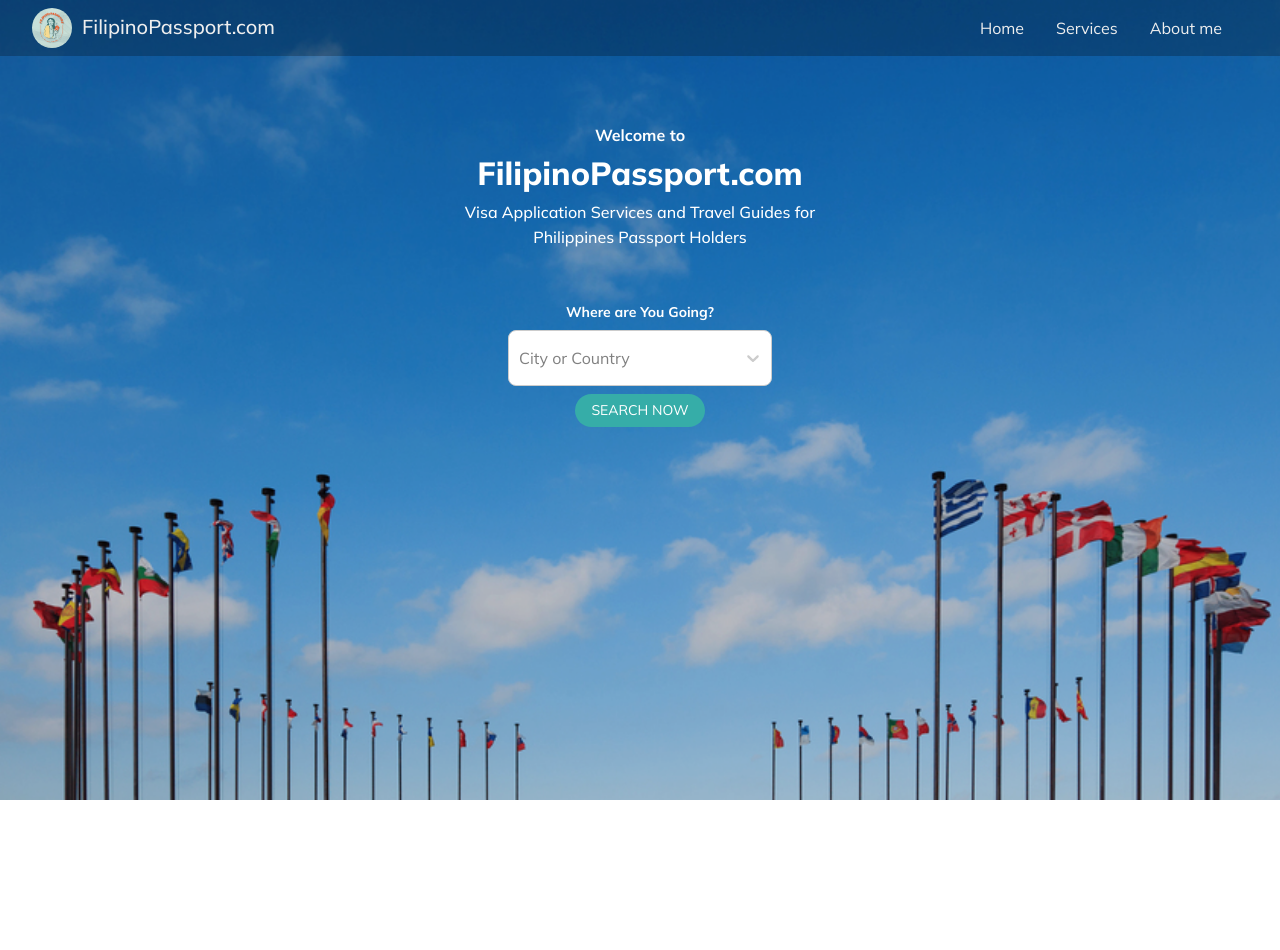
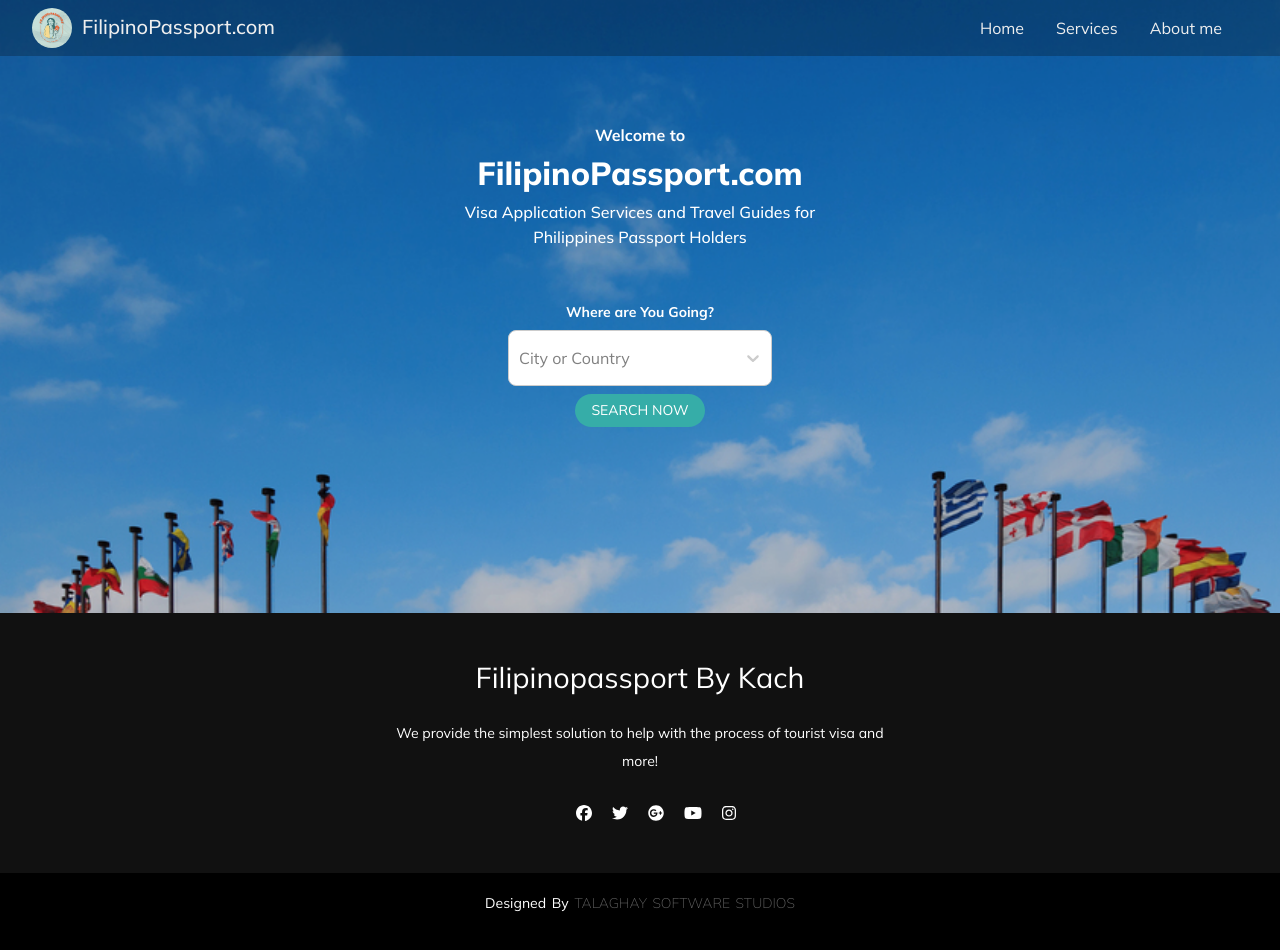
Before and after one commit to Talaghay-Software-Studio/filipinopassport-web, a React (Create React App) app: page / in a window 1280 px wide. Before the commit the page ends 800 px from the top, so only its background shows below. Built offline with nearby package versions, Linux system fonts and the light colour scheme; the HTML template or start-up script is replaced by a standard one.

Commit message:
added footer

```diff
--- a/src/App.css
+++ b/src/App.css
@@ -1,6 +1,46 @@
 .App {
   text-align: center;
   position: relative;
+  min-height: 100vh;
+  display: flexbox;
+  flex-direction: column;
+  height: 100%;
+}
+
+body {
+  min-height: 100%;
+  margin: 0;
+  overflow-y: scroll;
+  overflow-x: hidden;
+  grid: auto;
+  background: #000;
+}
+
+
+.bg {
+  background-image: url(./images/Flags_Background.jpg);
+  position: absolute;
+  left: 0;
+  top: 0;
+  width: 100%;
+  height: 100%;
+  background-size: cover;
+  background-position: center;
+}
+
+
+Footer{
+  position: absolute;
+  bottom: 0;
+  left: 0;
+  right: 0;
+  background: #111;
+  height: auto;
+  width: 100vw;
+  font-family: "Open Sans";
+  padding-top: 40px;
+  color: #fff;
+  margin-top: auto;
 }
 
 .App-logo {
@@ -29,22 +69,6 @@
   color: #61dafb;
 }
 
-body {
-  overflow-y: scroll;
-  overflow-x: hidden;
-}
-
-.footer {
-  background-color: #282c34;
-  color: white;
-  text-align: center;
-  padding: 24px;
-  position: absolute;
-  left: 0;
-  width: 100%;
-  bottom: 0;
-}
-
 @keyframes App-logo-spin {
   from {
     transform: rotate(0deg);
@@ -63,17 +87,6 @@
   background-color: #000; /* Change this to the desired color */
   opacity: 0.16;
   z-index: 9999; /* Set this to a higher value than other elements on the page to make sure it covers everything */
-}
-
-.bg {
-  background-image: url(./images/Flags_Background.jpg);
-  position: absolute;
-  left: 0;
-  top: 0;
-  width: 100%;
-  height: 20%;
-  background-size: cover;
-  background-position: center;
 }
 
 @font-face {
@@ -216,3 +229,69 @@
 		font-size: 1.5rem;
 	}
 }
+
+style.css
+*{
+    margin: 0;
+    padding: 0;
+    box-sizing: border-box;
+}
+
+.footer-content{
+  display: flex;
+  align-items: center;
+  justify-content: center;
+  flex-direction: column;
+  text-align: center;
+}
+.footer-content h3{
+    font-size: 1.8rem;
+    font-weight: 400;
+    text-transform: capitalize;
+    line-height: 3rem;
+}
+.footer-content p{
+    max-width: 500px;
+    margin: 10px auto;
+    line-height: 28px;
+    font-size: 14px;
+}
+.socials{
+    list-style: none;
+    display: flex;
+    align-items: center;
+    justify-content: center;
+    margin: 1rem 0 3rem 0;
+}
+.socials li{
+    margin: 0 10px;
+}
+.socials a{
+    text-decoration: none;
+    color: #fff;
+}
+.socials a i{
+    font-size: 1.1rem;
+    transition: color .4s ease;
+
+}
+.socials a:hover i{
+    color: aqua;
+}
+
+.footer-bottom{
+    background: #000;
+    width: 100vw;
+    padding: 20px 0;
+    text-align: center;
+}
+.footer-bottom p{
+    font-size: 14px;
+    word-spacing: 2px;
+    text-transform: capitalize;
+}
+.footer-bottom span{
+    text-transform: uppercase;
+    opacity: .4;
+    font-weight: 200;
+}
--- a/src/App.js
+++ b/src/App.js
@@ -3,6 +3,8 @@
 import { useWindowSize } from "./components/useWindowSize"
 import Navbar from "./NavBar";
 import Dropdown from "./Dropdown"
+import Footer from './Footer';
+
 
 function App() {
   const [width, height] = useWindowSize()
@@ -18,7 +20,6 @@
     <div style={{ position: 'absolute', top: 0, left: 0, width: '100%', height: '100%', zIndex: -1 }}>
       <div className="full-screen-rectangle"></div>
     </div>
-    <div className="bg" style={{ width: `${width}px`,height: `${height}px`, zIndex: -2 }}> </div>
     <div>
       <p minFontSize={12} maxFontSize={15} style={{ ...titleStyles, position: 'absolute', left: '50%', transform: 'translateX(-50%)', top: '120px', textAlign: 'center' }}>Welcome to</p>
       <p style={{ ...headingStyles, position: 'absolute', left: '50%', transform: 'translateX(-50%)', textAlign: 'center' }}>FilipinoPassport.com</p>
@@ -31,6 +32,10 @@
     </div>
     <div style={{ zIndex: 1, position: 'absolute', left: '50%', transform: 'translateX(-50%)', top: '330px', width: '70%', marginBottom: 'auto'}}>
       <Dropdown />
+    </div>
+    <div className="bg" style={{ position:'fixed' ,width: '100vw',height: `${height}px`, zIndex: -2,}}> </div>
+    <div style={{ position: 'absolute', left: '0', width: '100vw',top: '950px', bottom: '0px', zIndex: 0}}>
+      <Footer />
     </div>
   </div>
 
--- /dev/null
+++ b/src/Footer.js
@@ -0,0 +1,58 @@
+import React from "react";
+import "./App.css";
+import { FontAwesomeIcon } from "@fortawesome/react-fontawesome";
+import {
+  faFacebook,
+  faTwitter,
+  faGooglePlus,
+  faYoutube,
+  faInstagram,
+} from "@fortawesome/free-brands-svg-icons";
+
+const Footer = () => {
+    return (
+      <footer>
+        <div className="footer-content">
+          <h3>filipinopassport by Kach</h3>
+          <p>
+          We provide the simplest solution to help with the process of tourist visa and more!
+          </p>
+          <ul className="socials">
+            <li>
+              <a href="https://www.facebook.com/FilipinoPassportByKach">
+                <FontAwesomeIcon icon={faFacebook} />
+              </a>
+            </li>
+            <li>
+              <a href="https://twitter.com/Fil_Passport">
+                <FontAwesomeIcon icon={faTwitter} />
+              </a>
+            </li>
+            <li>
+              <a href="mailto:help@filipinopassport.com">
+                <FontAwesomeIcon icon={faGooglePlus} />
+              </a>
+            </li>
+            <li>
+              <a href="https://www.youtube.com/@KachUmandap">
+                <FontAwesomeIcon icon={faYoutube} />
+              </a>
+            </li>
+            <li>
+              <a href="https://www.instagram.com/filipinopassport_com/">
+                <FontAwesomeIcon icon={faInstagram} />
+              </a>
+            </li>
+          </ul>
+        </div>
+        <div className="footer-bottom">
+          <p>
+           Designed by{" "}
+            <span>Talaghay Software Studios</span>
+          </p>
+        </div>
+      </footer>
+    );
+  };
+
+  export default Footer;
```
